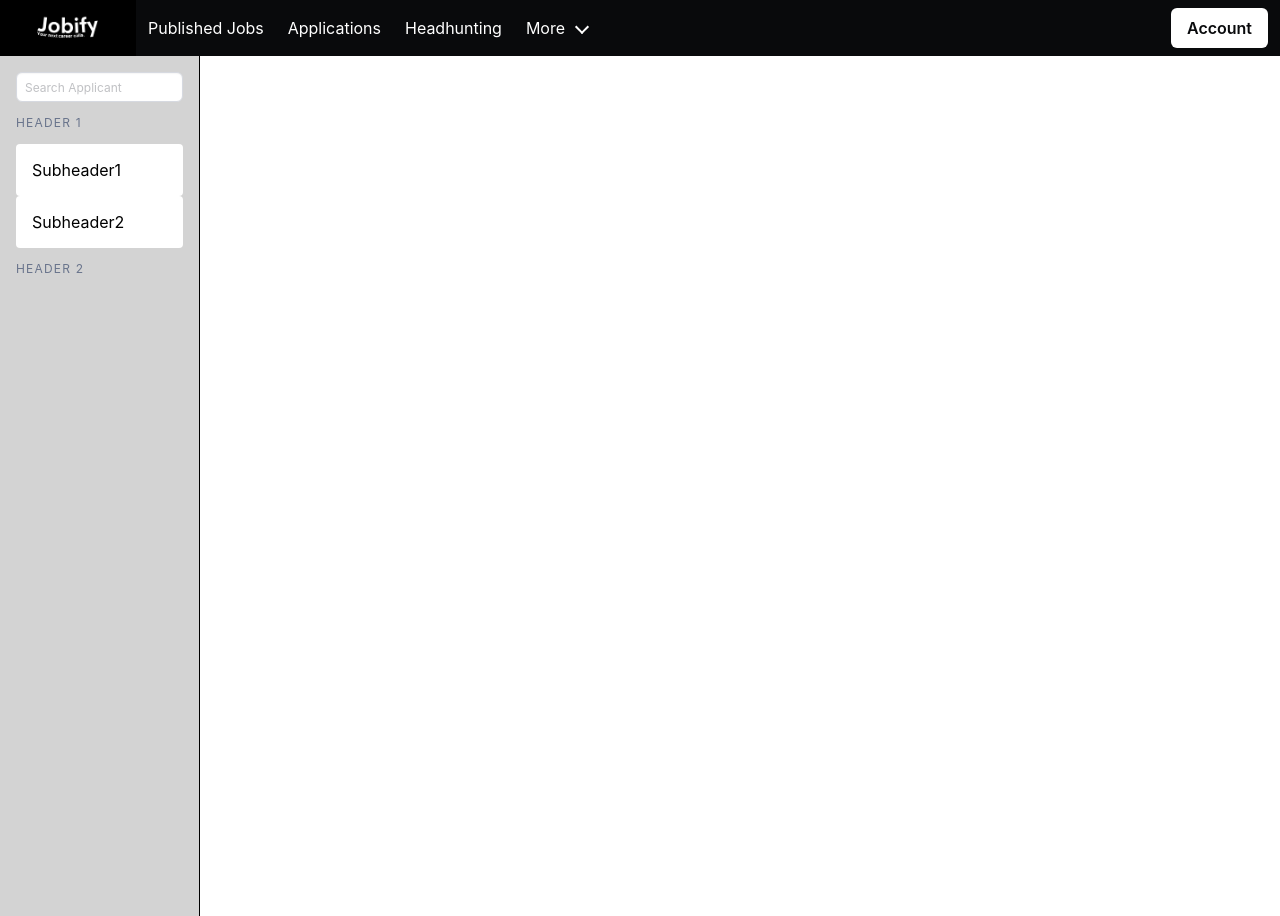
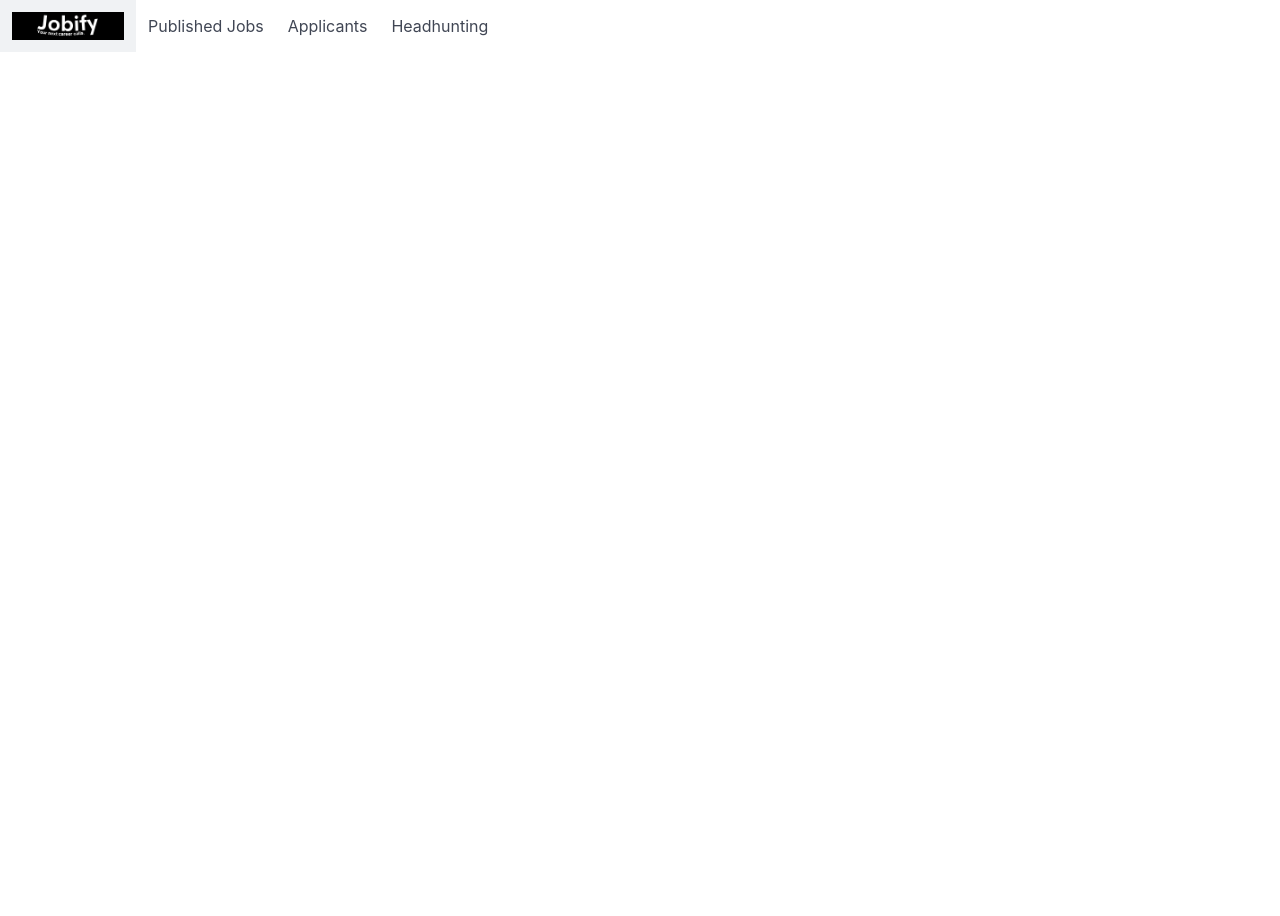
Before and after one commit to Louiiiiii/Jobify, a PHP site: page /view/company/company_navbar.php in a window 1280 px wide. Run offline with PHP 8.4, Linux system fonts and the light colour scheme; some libraries are stand-ins or nearby versions.

Commit message:
removed sidebar; top navbar is now responsive

```diff
--- /dev/null
+++ b/source/scripts/navbar.js
@@ -0,0 +1,19 @@
+document.addEventListener('DOMContentLoaded', () => {
+
+    // Get all "navbar-burger" elements
+    const $navbarBurgers = Array.prototype.slice.call(document.querySelectorAll('.navbar-burger'), 0);
+
+    // Add a click event on each of them
+    $navbarBurgers.forEach( el => {
+        el.addEventListener('click', () => {
+
+            // Get the target from the "data-target" attribute
+            const target = el.dataset.target;
+            const $target = document.getElementById(target);
+
+            // Toggle the "is-active" class on both the "navbar-burger" and the "navbar-menu"
+            el.classList.toggle('is-active');
+            $target.classList.toggle('is-active');
+        });
+    });
+});
--- a/source/view/company/company_navbar.php
+++ b/source/view/company/company_navbar.php
@@ -6,13 +6,12 @@
     <meta name="viewport" content="width=device-width, initial-scale=1.0">
     <title>Document</title>
     <link rel="stylesheet" href="../../style/bulma.css">
-    <link rel="stylesheet" href="../../style/side_navbar.css">
 </head>
 <body>
-<nav class="navbar is-black" role="navigation" aria-label="main navigation">
+<nav class="navbar" role="navigation" aria-label="main navigation">
     <div class="navbar-brand">
-        <a class="navbar-item">
-            <img src="../../style/img/jobify_slogan.png" alt="Jobify">
+        <a class="navbar-item" href="https://bulma.io">
+            <img src="../../../source/style/img/jobify_slogan.png">
         </a>
         <a role="button" class="navbar-burger" aria-label="menu" aria-expanded="false" data-target="navbarBasicExample">
             <span aria-hidden="true"></span>
@@ -20,69 +19,30 @@
             <span aria-hidden="true"></span>
         </a>
     </div>
-    <div class="navbar-menu">
+    <div id="navbarBasicExample" class="navbar-menu">
         <div class="navbar-start">
             <a class="navbar-item">
                 Published Jobs
             </a>
             <a class="navbar-item">
-                Applications
+                Applicants
             </a>
             <a class="navbar-item">
                 Headhunting
             </a>
-            <div class="navbar-item has-dropdown is-hoverable">
-                <a class="navbar-link">
-                    More
-                </a>
-                <div class="navbar-dropdown">
-                    <a class="navbar-item">
-                        About
-                    </a>
-                    <a class="navbar-item">
-                        Contact
-                    </a>
-                    <hr class="navbar-divider">
-                    <a class="navbar-item">
-                        Report an issue
-                    </a>
-                </div>
-            </div>
         </div>
         <div class="navbar-end">
             <div class="navbar-item">
                 <div class="buttons">
-                    <a class="button is-white">
-                        <strong>Account</strong>
-                    </a>
                 </div>
             </div>
         </div>
     </div>
 </nav>
-<nav class="sidebar">
-    <aside class="menu">
-        <form>
-            <div class="bd-sidebar-search">
-                <input id="sidebarSearch" class="input is-small" type="text" name placeholder="Search Applicant">
-                <span class="bd-key">f</span>
-            </div>
-            <p class="menu-label">
-                Header 1
-            </p>
-            <ul class="menu-list">
-                <li><a>Subheader1</a></li>
-                <li><a>Subheader2</a></li>
-            </ul>
-            <p class="menu-label">
-                Header 2
-            </p>
-        </form>
-    </aside>
-</nav>
 </body>
 </html>
 <script src="../../scripts/dropdown.js"></script>
+<script src="../../scripts/navbar.js"></script>
 
 
 <?php
```
